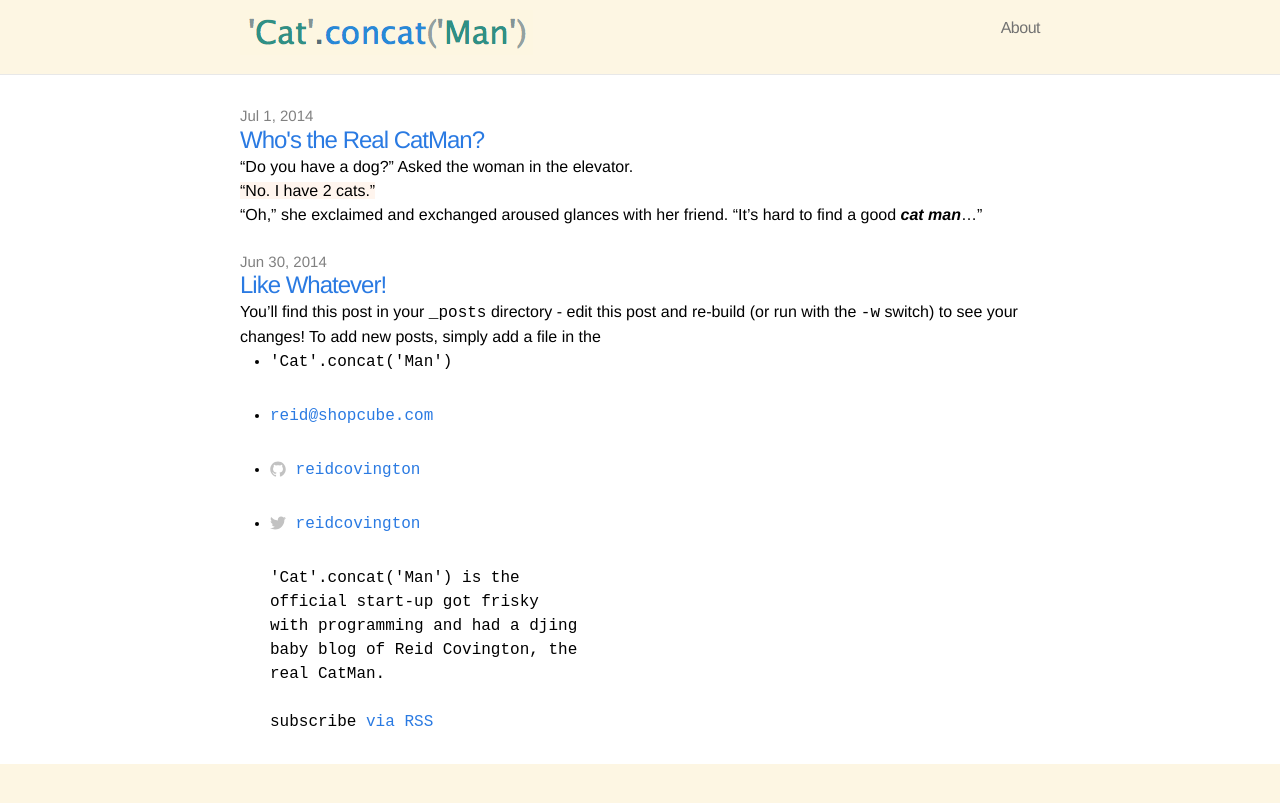
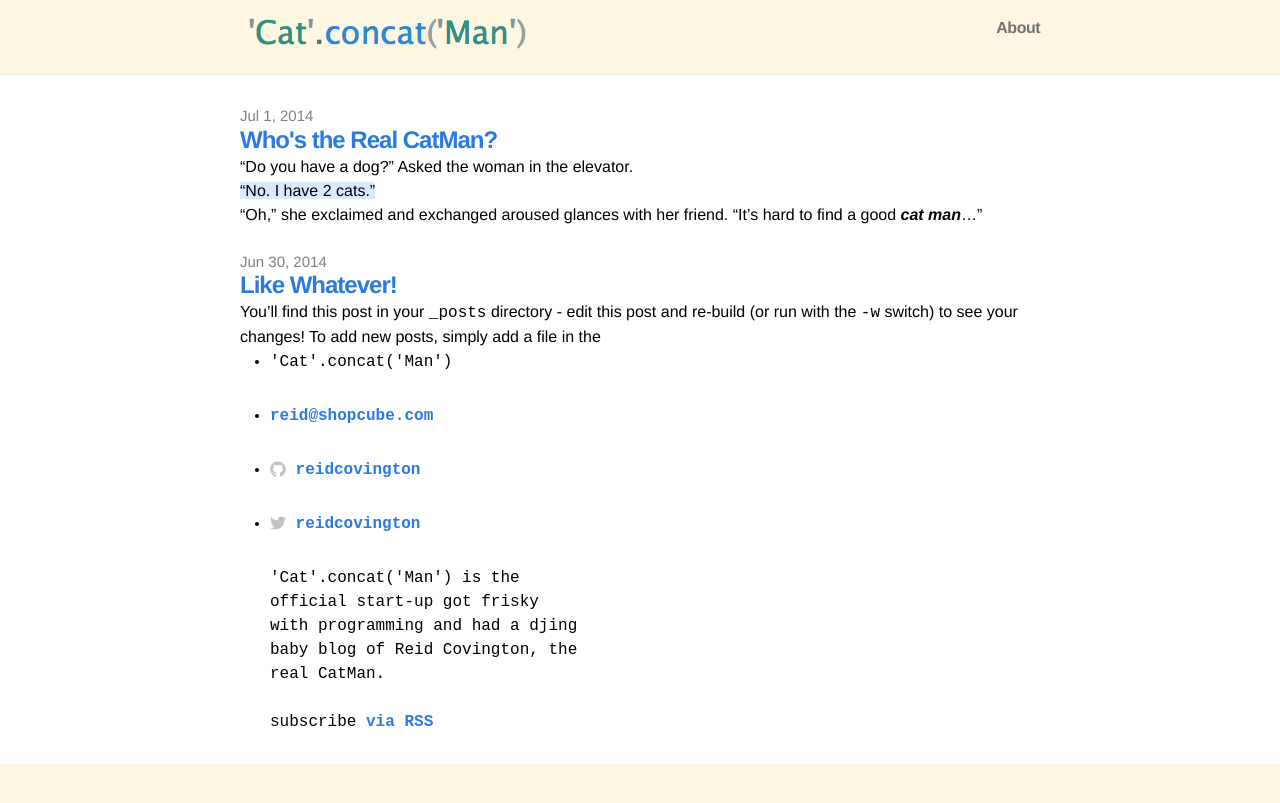
Before and after one commit to reidcovington/reidcovington.github.io, a Jekyll site: the page built from index.html, in a window 1280 px wide. Shown: the top 803 px of the page. Built offline with Jekyll 4.4.1, drawn with Linux system fonts in a browser that asks for light colours; nearby versions of some CDN libraries.

Commit message:
CSS changes -change tooltip background -add hover effect -make reg a tags bold

```diff
--- a/css/main.css
+++ b/css/main.css
@@ -18,7 +18,7 @@
 
 h1, h2, h3, h4, h5, h6 { font-size: 100%; font-weight: 400; }
 
-a         { color: #2a7ae2; text-decoration: none; }
+a         { color: #2a7ae2; text-decoration: none; font-weight: bold }
 a:hover   { color: #000; text-decoration: underline; }
 a:visited { color: #205caa; }
 
@@ -412,7 +412,14 @@
 
 .tooltip {
     /*color: coral;*/
-    background-color: #FFF5EE;
+    background-color: #dbe9ff;
+    /*border-radius: 5px;*/
+}
+
+.tooltip:hover {
+    background-color: #dfdbff;
+    color: white;
+
 }
 
 .ui-tooltip {
```
Also changed, not shown: 2 other files.
